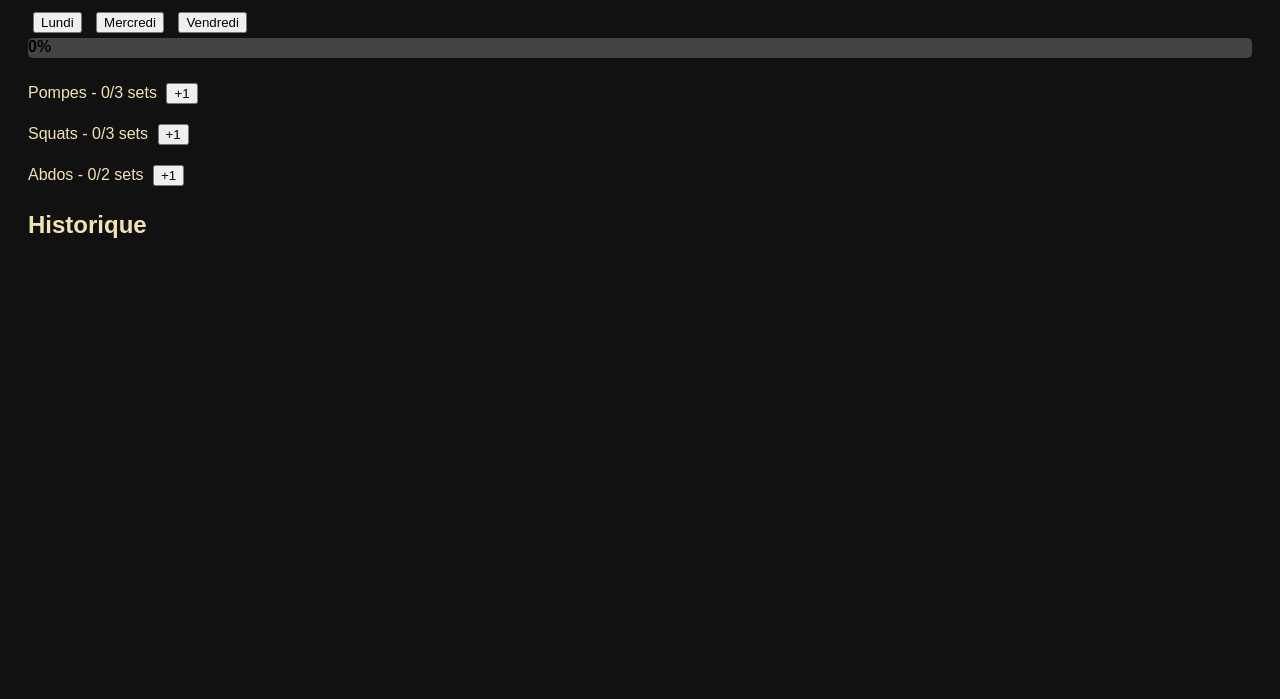
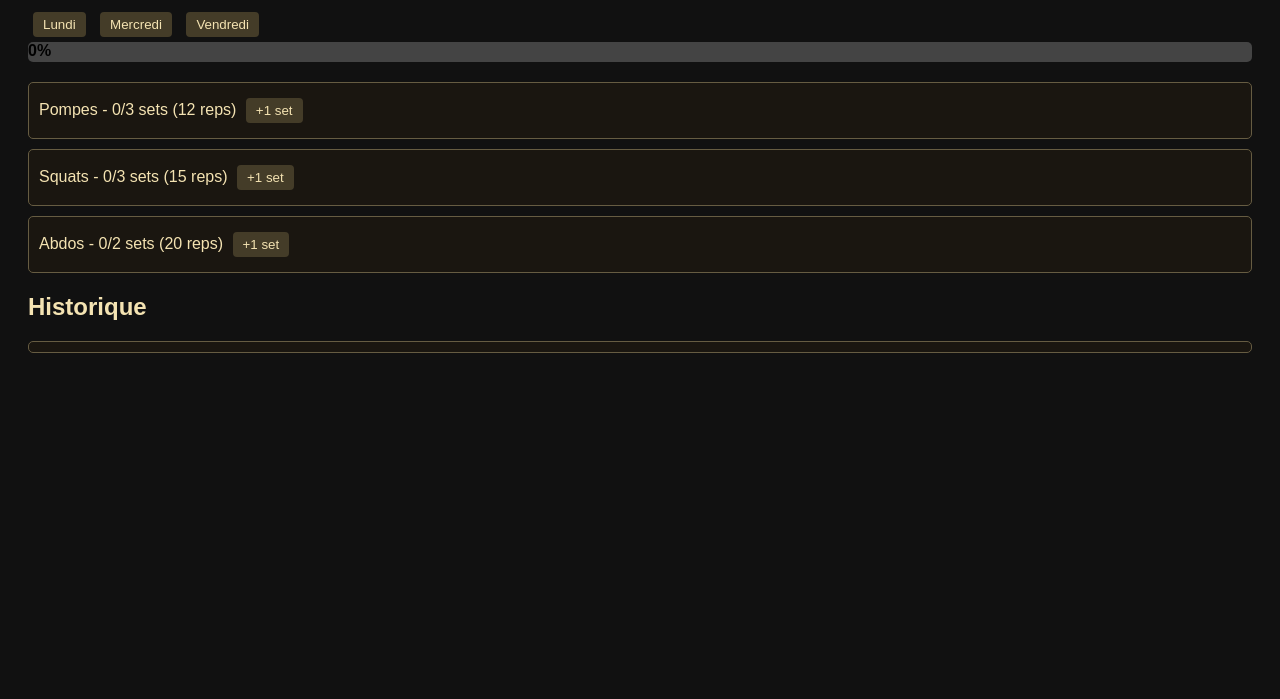
Before and after one commit to ludobruel9131-max/gym-app, a plain HTML site: page index.html in a window 1280 px wide. Shown: the part 101-800 px from the top of the page. Drawn offline with Linux system fonts and the light colour scheme.

Commit message:
Update index.html

```diff
--- a/index.html
+++ b/index.html
@@ -5,14 +5,17 @@
 <title>Full Body Tracker</title>
 <style>
 body { background-color: #111; color: #f4e3b2; font-family: sans-serif; padding: 20px; }
-    button { margin: 5px; }
-    .exercise { margin-bottom: 10px; }
+h1 { color: #e1c699; }
+button { margin: 5px; padding: 5px 10px; background-color: #443c28; color: #f4e3b2; border: none; border-radius: 4px; cursor: pointer; }
+button:hover { background-color: #665c42; }
+.exercise { margin-bottom: 10px; padding: 10px; border: 1px solid #665c42; border-radius: 5px; background-color: #1a1610; }
 .progress-bar { background: #444; width: 100%; height: 20px; border-radius: 5px; overflow: hidden; margin-bottom: 20px; }
-    .progress-fill { background: #0f0; width: 0%; height: 100%; text-align: center; color: #000; font-weight: bold; }
+.progress-fill { background: #b5a05b; width: 0%; height: 100%; text-align: center; color: #000; font-weight: bold; }
+#historyList { max-height: 200px; overflow-y: auto; border: 1px solid #665c42; padding: 5px; border-radius: 5px; background-color: #1a1610; }
 </style>
 </head>
 <body>
-  <h1>Plan Full Body</h1>
+<h1>Full Body Tracker</h1>
 
 <div>
   <button onclick="changeDay('Lundi')">Lundi</button>
@@ -30,31 +33,32 @@
 <script>
 let weekPlan = {
   'Lundi': [
-        { name: 'Pompes', sets: 3 },
-        { name: 'Squats', sets: 3 },
-        { name: 'Abdos', sets: 2 }
+    { name: 'Pompes', sets: 3, reps: 12 },
+    { name: 'Squats', sets: 3, reps: 15 },
+    { name: 'Abdos', sets: 2, reps: 20 }
   ],
   'Mercredi': [
-        { name: 'Pompes', sets: 3 },
-        { name: 'Fentes', sets: 3 },
-        { name: 'Gainage', sets: 2 }
+    { name: 'Pompes', sets: 3, reps: 12 },
+    { name: 'Fentes', sets: 3, reps: 12 },
+    { name: 'Gainage', sets: 2, reps: 40 }
   ],
   'Vendredi': [
-        { name: 'Tractions', sets: 3 },
-        { name: 'Squats', sets: 3 },
-        { name: 'Abdos', sets: 2 }
+    { name: 'Tractions', sets: 3, reps: 8 },
+    { name: 'Squats', sets: 3, reps: 15 },
+    { name: 'Abdos', sets: 2, reps: 20 }
   ]
 };
 
 let currentDay = 'Lundi';
 let exercises = [];
-    let weeklyHistory = [];
+let weeklyHistory = JSON.parse(localStorage.getItem('weeklyHistory')) || [];
 
 const exerciseList = document.getElementById('exerciseList');
 const historyList = document.getElementById('historyList');
 const progressFill = document.getElementById('progressFill');
 
 function generateSession(dayExercises) {
+  // copie des exercices et ajout d'un compteur
   return dayExercises.map(ex => ({ ...ex, doneSets: 0 }));
 }
 
@@ -63,16 +67,17 @@
   exercises.forEach((ex, index) => {
     const div = document.createElement('div');
     div.className = 'exercise';
-        div.innerHTML = `${ex.name} - ${ex.doneSets}/${ex.sets} sets <button onclick="markDone(${index})">+1</button>`;
+    div.innerHTML = `${ex.name} - ${ex.doneSets}/${ex.sets} sets (${ex.reps} reps) <button onclick="markDone(${index})">+1 set</button>`;
     exerciseList.appendChild(div);
   });
   updateProgress();
 }
 
 function markDone(index) {
-      if(exercises[index].doneSets < exercises[index].sets){
+  if (exercises[index].doneSets < exercises[index].sets) {
     exercises[index].doneSets += 1;
-        weeklyHistory.push({day: currentDay, name: exercises[index].name});
+    weeklyHistory.push({day: currentDay, name: exercises[index].name, reps: exercises[index].reps});
+    localStorage.setItem('weeklyHistory', JSON.stringify(weeklyHistory));
     renderExercises();
     renderHistory();
   }
@@ -82,7 +87,7 @@
   historyList.innerHTML = '';
   weeklyHistory.forEach(entry => {
     const li = document.createElement('li');
-        li.textContent = `${entry.day} - ${entry.name}`;
+    li.textContent = `${entry.day} - ${entry.name} (${entry.reps} reps)`;
     historyList.appendChild(li);
   });
 }
@@ -101,8 +106,10 @@
   progressFill.textContent = percent + '%';
 }
 
+// initialisation
 exercises = generateSession(weekPlan[currentDay]);
 renderExercises();
+renderHistory();
 </script>
 </body>
 </html>
```
Lines whose indentation alone changed are shown as unchanged.
